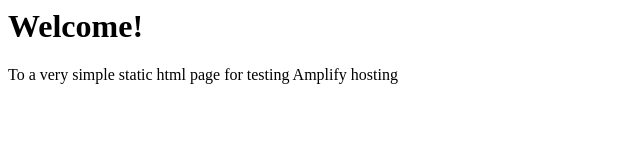
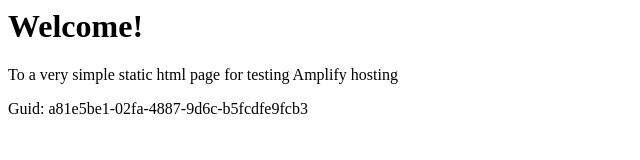
Before and after one commit to aws-aemilia-pdx/Github-PR-Commit-Integration-Test-DoNotTouch-Gith-OKSLNVO2-v1-preprod-us-west-2, a website: page src/index.html in a window 1280 px wide. Shown: the whole page, without its empty margins (0-640 px from the left). Drawn offline with Linux system fonts and the light colour scheme.

Commit message:
commit from integ tests

```diff
--- a/src/index.html
+++ b/src/index.html
@@ -1,3 +1,5 @@
+
+
 <html lang="en">
 
 <head>
@@ -10,6 +12,6 @@
 <body>
     <h1>Welcome!</h1>
     <p>To a very simple static html page for testing Amplify hosting</p>
-</body>
+    <p>Guid: a81e5be1-02fa-4887-9d6c-b5fcdfe9fcb3</p></body>
 
 </html>
```
